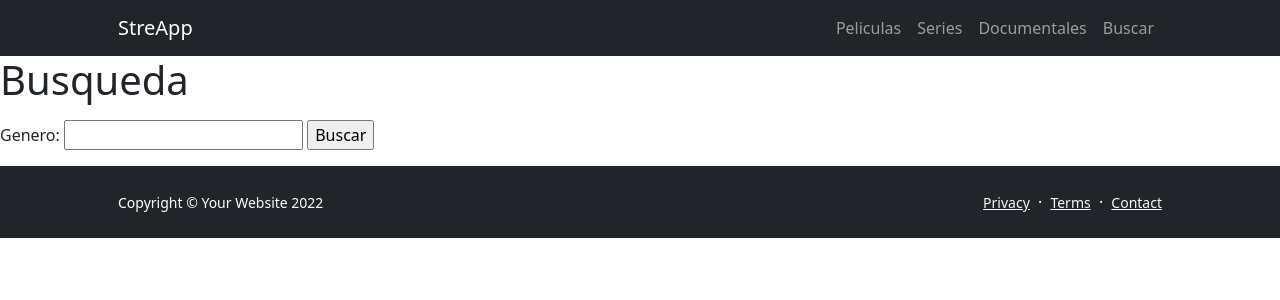
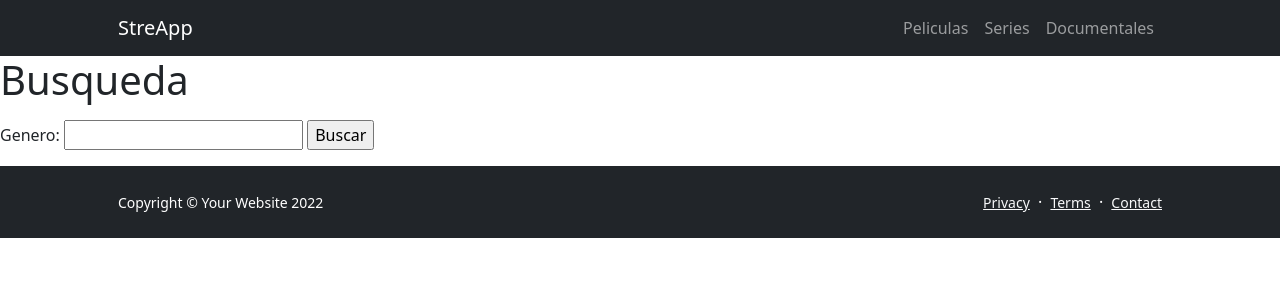
Before and after one commit to Jcastro-A/Plataforma_Streaming, a Django app: page /streapp/buscar_serie/ in a window 1280 px wide. Shown: the top 300 px of the page. Run offline with Django 4.2, Linux system fonts and the light colour scheme; some libraries are stand-ins or nearby versions.

Commit message:
actualización plantilla base

```diff
--- a/streapp/templates/streapp/plantilla_base.html
+++ b/streapp/templates/streapp/plantilla_base.html
@@ -27,7 +27,6 @@
                             <li class="nav-item"><a class="nav-link" href="{% url 'peliculas' %}">Peliculas</a></li>
                             <li class="nav-item"><a class="nav-link" href="{% url 'series' %}">Series</a></li>
                             <li class="nav-item"><a class="nav-link" href="{% url 'documentales' %}">Documentales</a></li>
-                            <li class="nav-item"><a class="nav-link" href="{% url 'buscar' %}">Buscar</a></li>
                             <li class="nav-item dropdown">
 
                                 {% comment %} <a class="nav-link dropdown-toggle" id="navbarDropdownBlog" href="#" role="button" data-bs-toggle="dropdown" aria-expanded="false">Blog</a>
```
Also changed, not shown: db.sqlite3.
